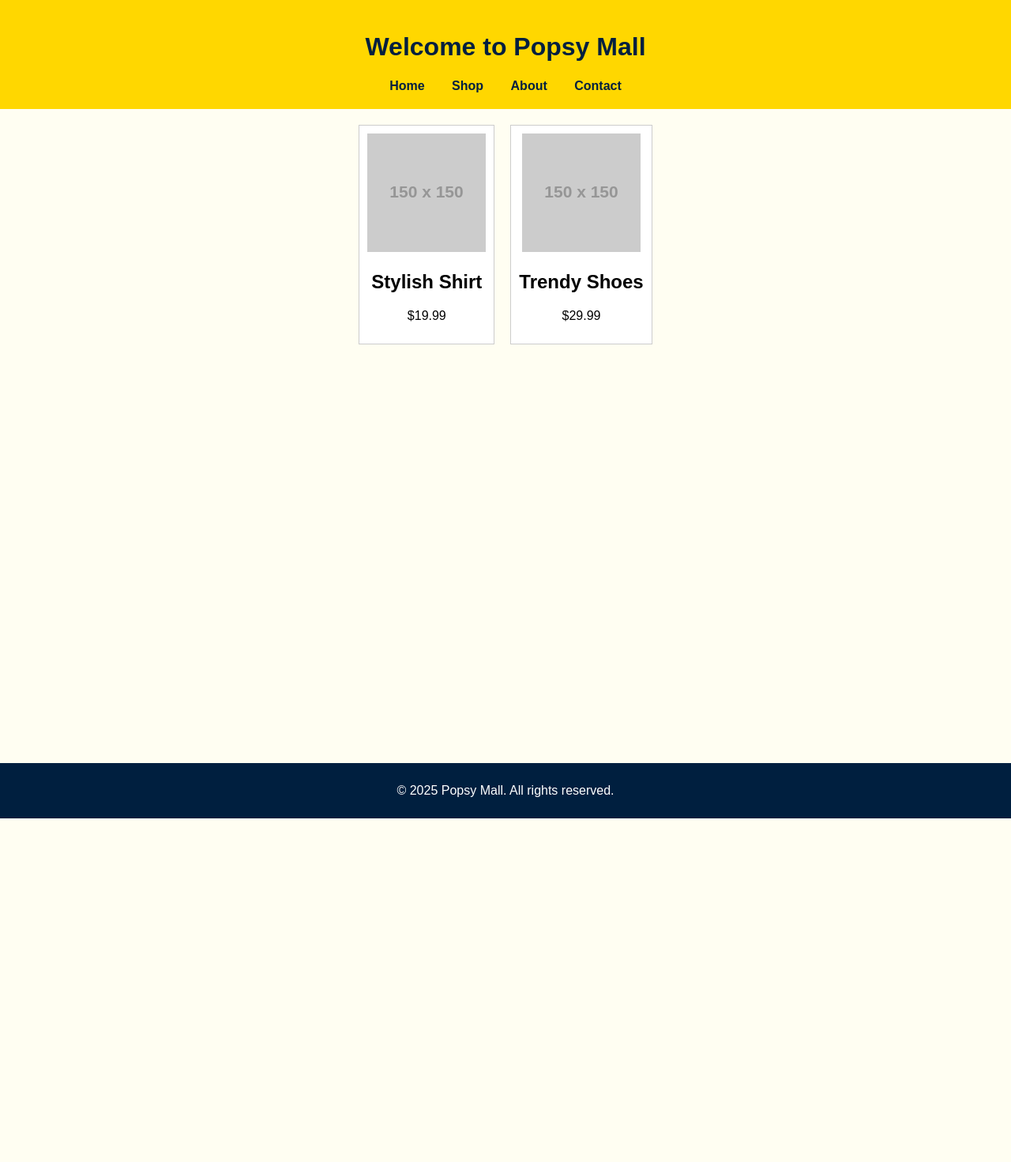
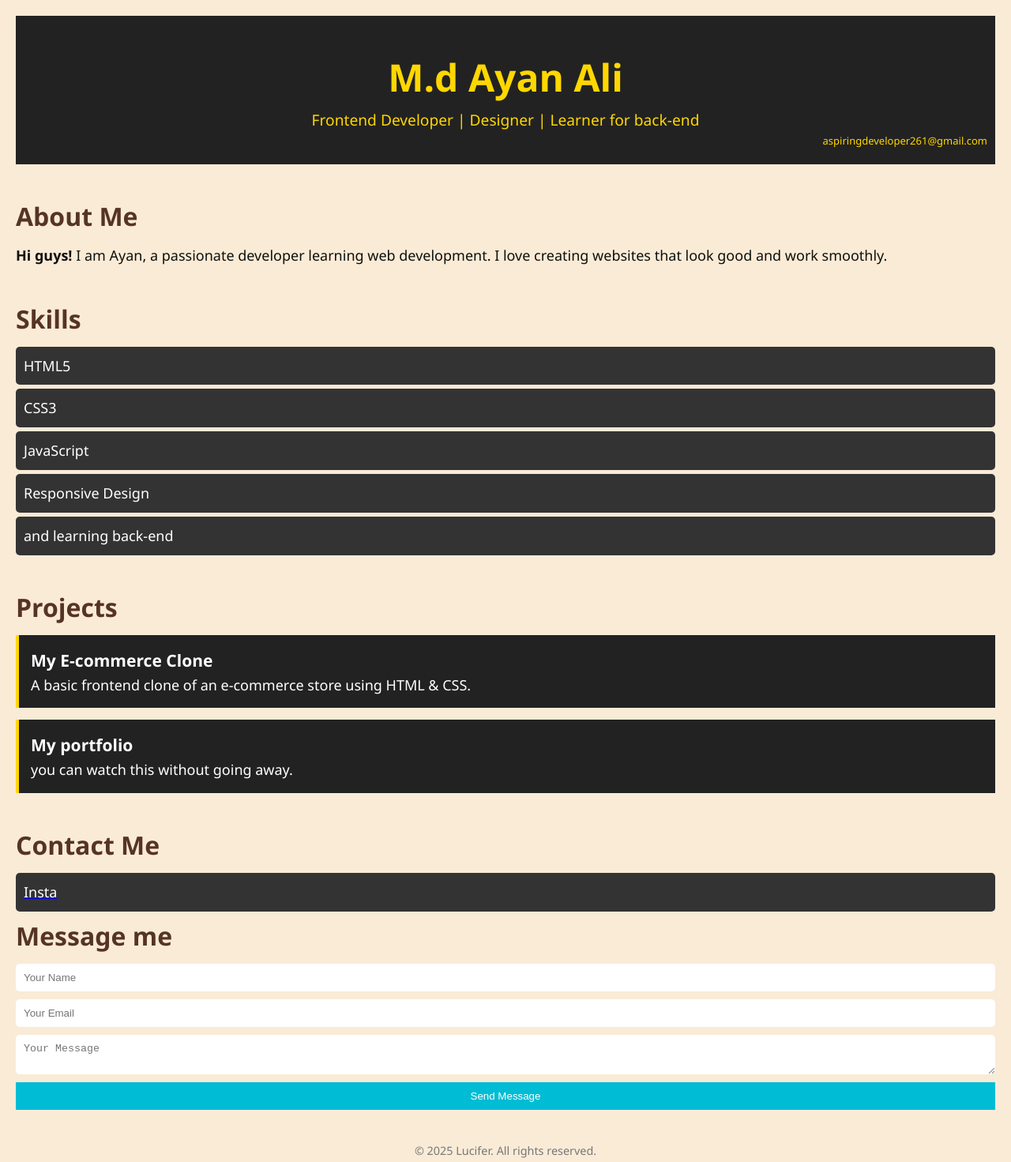
Before and after one commit to ayanali26156566/ayan786.github.io, a plain HTML site: page index.Html in a window 1280 px wide. Shown: the whole page at 79% size. Before the commit the page ends 1036 px from the top, so only its background shows below. Drawn offline with Linux system fonts and the light colour scheme; placeholder pictures from the web are drawn by us.

Commit message:
Add index.html

```diff
--- a/index.Html
+++ b/index.Html
@@ -3,35 +3,63 @@
 <head>
   <meta charset="UTF-8" />
   <meta name="viewport" content="width=device-width, initial-scale=1.0" />
-  <title>Popsy Mall</title>
+  <title> Portfolio</title>
   <link rel="stylesheet" href="style.css" />
 </head>
 <body>
   <header>
-    <h1>Welcome to Popsy Mall</h1>
-    <nav>
-      <a href="#">Home</a>
-      <a href="#">Shop</a>
-      <a href="#">About</a>
-      <a href="#">Contact</a>
-    </nav>
+    <h1>M.d Ayan Ali</h1>
+    <p>Frontend Developer | Designer | Learner for back-end</p>
+    <p class="gmail">aspiringdeveloper261@gmail.com</p>
   </header>
-  <main>
-    <section class="products">
-      <div class="product">
-        <img src="https://via.placeholder.com/150" alt="Product 1" />
-        <h2>Stylish Shirt</h2>
-        <p>$19.99</p>
-      </div>
-      <div class="product">
-        <img src="https://via.placeholder.com/150" alt="Product 2" />
-        <h2>Trendy Shoes</h2>
-        <p>$29.99</p>
-      </div>
-    </section>
-  </main>
-  <footer class="bottom">
-    <p>&copy; 2025 Popsy Mall. All rights reserved.</p>
+
+  <section id="about">
+    <h2>About Me</h2>
+    <p><strong>Hi guys!</strong> I am Ayan, a passionate developer learning web development.
+       I love creating websites that look good and work smoothly.</p>
+  </section>
+
+  <section id="skills">
+    <h2>Skills</h2>
+    <ul>
+      <li>HTML5</li>
+      <li>CSS3</li>
+      <li>JavaScript</li>
+      <li>Responsive Design</li>
+      <li>and learning back-end</li>
+    </ul>
+  </section>
+
+  <section id="projects">
+    <h2>Projects</h2>
+    <div class="project-card">
+      <h3>My E-commerce Clone</h3>
+      <p>A basic frontend clone of an e-commerce store using HTML & CSS.</p>
+    </div>
+    <div class="project-card">
+      <h3>My portfolio</h3>
+      <p>you can watch this without going away.</p>
+    </div>
+  </section>
+
+  <section id="contact">
+    <h2>Contact Me</h2>
+    <ul>
+       <a href="https://www.instagram.com/aspiringdeveloper6/?hl=en#"><li>Insta</li></a>
+    </ul>
+    <h2>Message me</h2>
+    <form>
+      <input type="text" placeholder="Your Name" required />
+      <input type="email" placeholder="Your Email" required />
+      <textarea placeholder="Your Message" required></textarea>
+      <button type="submit">Send Message</button>
+    </form>
+  </section>
+
+  <footer>
+    <p>© 2025 Lucifer. All rights reserved.</p>
   </footer>
+
+  <script src="script.js"></script>
 </body>
 </html>
--- /dev/null
+++ b/script.js
@@ -0,0 +1,4 @@
+document.querySelector("form").addEventListener("submit", function(e) {
+  e.preventDefault();
+  alert("Thank you for contacting me! I'll get back to you soon.");
+});
--- a/style.css
+++ b/style.css
@@ -1,42 +1,98 @@
-body {
-  font-family: Arial, sans-serif;
+* {
   margin: 0;
   padding: 0;
-  background-color: #fffef2;
+  box-sizing: border-box;
+}
+
+body {
+  font-family: 'Segoe UI', sans-serif;
+  line-height: 1.6;
+  background-color: antiquewhite;
+  color: #10100b;
+  padding: 20px;
+  font-size: large;
 }
 
 header {
-  background-color: #ffd700;
-  color: #001f3f;
-  padding: 20px;
   text-align: center;
+  padding: 40px 0;
+  background: #222;
 }
 
-nav a {
-  margin: 0 15px;
-  color: #001f3f;
-  text-decoration: none;
-  font-weight: bold;
+header h1 {
+  font-size: 3rem;
+  color: #ffd700;
+}
+.gmail{
+  float: right;
+  font-size: small;
+  margin-right: 10px;
 }
 
-.products {
-  display: flex;
-  justify-content: center;
-  padding: 20px;
+header p {
+  font-size: 1.2rem;
+  color: #ffd700;
 }
 
-.product {
-  border: 1px solid #ccc;
-  margin: 0 10px;
-  padding: 10px;
-  text-align: center;
-  background-color: white;
+section {
+  margin: 40px 0;
 }
 
-.bottom {
-    margin-top: 510px;
-  background-color: #001f3f;
+h2 {
+  font-size: 2rem;
+  margin-bottom: 10px;
+  color: #563423;
+}
+
+ul {
+  list-style: none;
+  padding: 0;
+}
+
+ul li {
+  background: #333333;
+  margin: 5px 0;
+  padding: 10px;
+  border-radius: 5px;
   color: white;
+}
+
+.project-card {
+  background: #222;
+  padding: 15px;
+  margin-bottom: 15px;
+  border-left: 4px solid #ffd700;
+  color: white;
+}
+
+form {
+  display: flex;
+  flex-direction: column;
+}
+
+input, textarea {
+  padding: 10px;
+  margin-bottom: 10px;
+  border: none;
+  border-radius: 5px;
+}
+
+button {
+  background: #00bcd4;
+  color: #fff;
+  padding: 10px;
+  border: none;
+  cursor: pointer;
+  transition: 0.3s ease;
+}
+
+button:hover {
+  background: #0097a7;
+}
+
+footer {
   text-align: center;
-  padding: 10px;
+  margin-top: 40px;
+  font-size: 0.9rem;
+  color: #777;
 }
```
